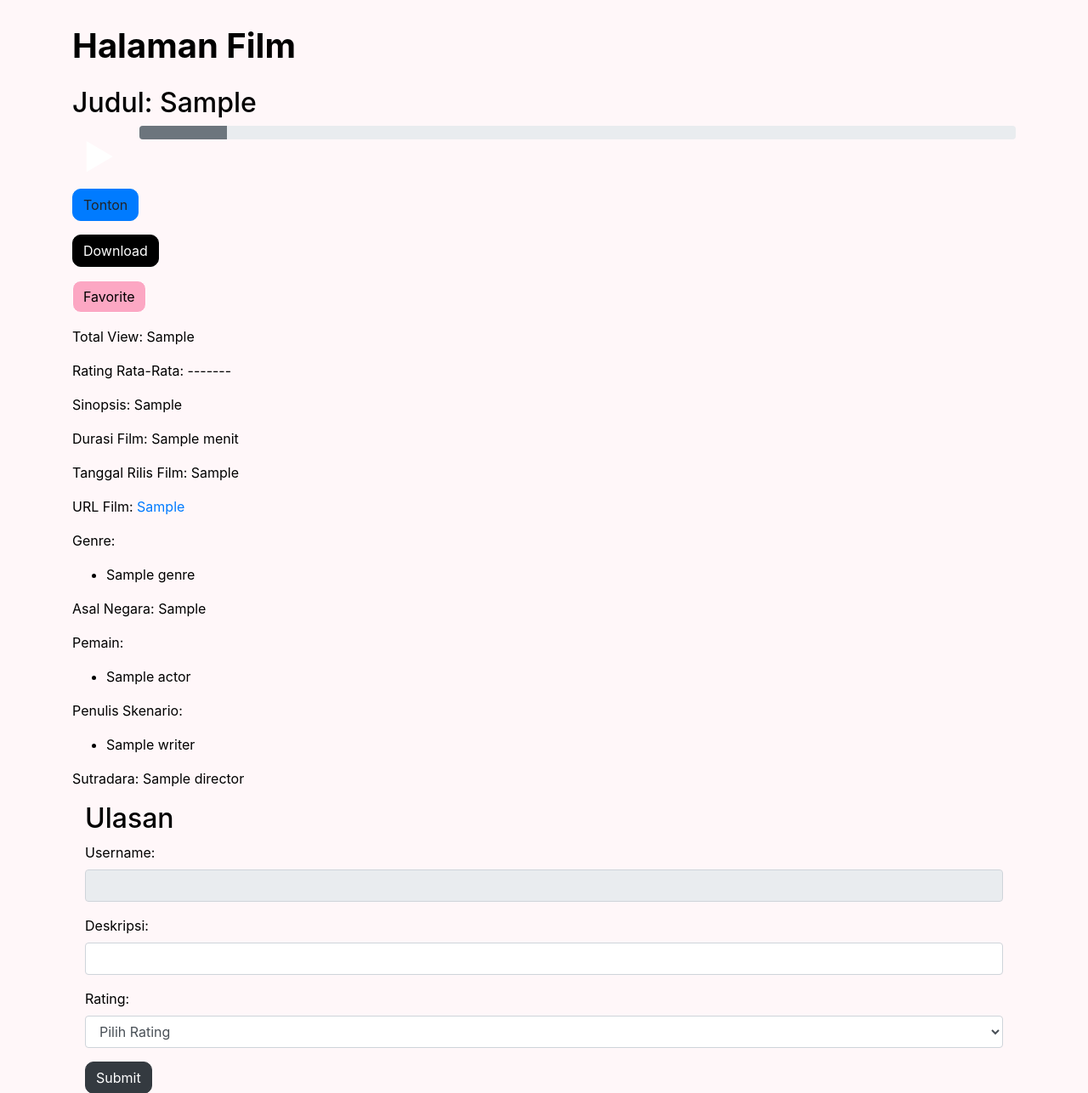
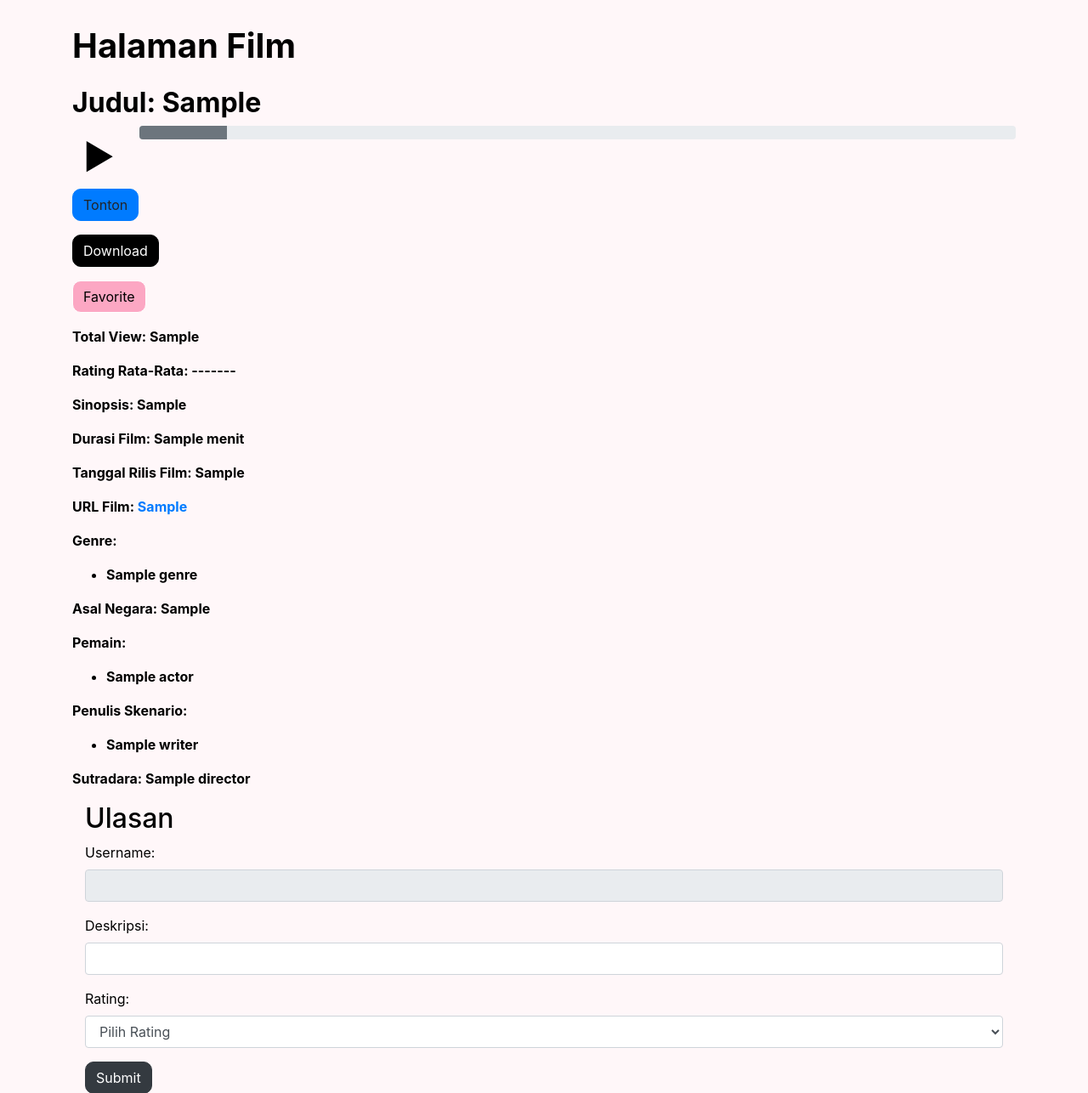
Before and after one commit to BASDAT-B-2/pacilflix-B-2, a Django app: template TK3_B_2/tayangan/templates/HalamanFilm.html in a window 1280 px wide. Shown: the part 71-1357 px from the top of the page at 85% size. Run offline with Django 5.2, Linux system fonts and the light colour scheme; the template is opened without the code that fills it: most values are stand-ins (such as "Sample title", 1, 10 or a date in 2020); some libraries are stand-ins or nearby versions; some web fonts are replaced.

Commit message:
clear tuple

```diff
--- a/TK3_B_2/tayangan/templates/HalamanEpisode.html
+++ b/TK3_B_2/tayangan/templates/HalamanEpisode.html
@@ -1,6 +1,6 @@
 {% extends 'base.html' %}
-
 {% block content %}
+{% load static %}
 <head>
   <meta charset="UTF-8">
   <meta name="viewport" content="width=device-width, initial-scale=1.0">
--- a/TK3_B_2/tayangan/templates/HalamanFilm.html
+++ b/TK3_B_2/tayangan/templates/HalamanFilm.html
@@ -123,6 +123,12 @@
       text-transform: none;
       color: var(--white);
     }
+
+    /* Tambahan gaya untuk membuat semua detail film bold */
+    .film-detail {
+      font-weight: bold;
+    }
+
   </style>
 
 </head>
@@ -133,12 +139,12 @@
 
   <!-- Informasi Film -->
   <div class="film-info">
-    <h2>Judul: {{ film_tinfo.1 }}<span id="judul-film"></span></h2>
+    <h2 class="film-detail">Judul: {{ film_tinfo.1 }}<span id="judul-film"></span></h2>
 
      <!-- Progress Bar -->
     <div class="d-flex align-items-start">
       <p></p>
-      <button id="btn-tonton" class="btn btn-triangle mr-3" style="font-size: 40px; color: white;">&#9658;</button>
+      <button id="btn-tonton" class="btn btn-triangle mr-3" style="font-size: 40px; color: black;">&#9658;</button>
       <p></p>
       <div class="progress flex-grow-1">
         <div class="progress-bar bg-secondary" id="progress-bar" role="progressbar" style="width: 10%;" aria-valuenow="10" aria-valuemin="0" aria-valuemax="100"></div>
@@ -168,33 +174,34 @@
   <p></p>
 </form>
 
-    <p>Total View: <span id="total-view">{{ view_info }}</span></p>
-    <p>Rating Rata-Rata: <span id="rating">-------</span></p>
-    <p>Sinopsis: <span id="sinopsis">{{ film_tinfo.2 }}</span></p>
-    <p>Durasi Film: <span id="durasi">{{ film.3 }} menit</span></p>
-    <p>Tanggal Rilis Film: <span id="tanggal-rilis">{{ film.2 }}</span></p>
-    <p>URL Film: <a href="{{ url_video_film }}" id="url-film">{{ film.1 }}</a></p>
-    <p>Genre:</p>
-    <ul>
-      {% for g in genres %}
-      <li><span id="genre-1">{{ g }}</span></li>
-      {% endfor %}
-      <!-- Lanjutkan dengan item genre lainnya jika diperlukan -->
-    </ul>
-    <p>Asal Negara: <span id="asal-negara">{{ film_tinfo.5 }}</span></p>
-    <p>Pemain:</p>
-    <ul>
+    <p class="film-detail">Total View: <span id="total-view">{{ view_info }}</span></p>
+    <p class="film-detail">Rating Rata-Rata: <span id="rating">-------</span></p>
+    <p class="film-detail">Sinopsis: <span id="sinopsis">{{ film_tinfo.2 }}</span></p>
+    <p class="film-detail">Durasi Film: <span id="durasi">{{ film.3 }} menit</span></p>
+    <p class="film-detail">Tanggal Rilis Film: <span id="tanggal-rilis">{{ film.2 }}</span></p>
+    <p class="film-detail">URL Film: <a href="{{ url_video_film }}" id="url-film">{{ film.1 }}</a></p>
+<p class="film-detail">Genre:</p>
+<ul class="film-detail">
+  {% for g in genres %}
+  <li><span id="genre-1">{{ g|cut:'('|cut:')'|cut:"'"|cut:'"' }}</span></li>
+  {% endfor %}
+  <!-- Lanjutkan dengan item genre lainnya jika diperlukan -->
+</ul>
+
+    <p class="film-detail">Asal Negara: <span id="asal-negara">{{ film_tinfo.5 }}</span></p>
+    <p class="film-detail">Pemain:</p>
+    <ul class="film-detail">
       {% for p in actors %}
         <li><span id="pemain-1"> {{ p }}</span></li>
         {% endfor %}
     </ul>
-    <p>Penulis Skenario:</p>
-    <ul>
+    <p class="film-detail">Penulis Skenario:</p>
+    <ul class="film-detail">
       {% for w in writers %}
-        <li><span id="penulis-skenario-1"> {{ w }} </span></li>
+        <li><span id="penulis-skenario-1">{{ w|cut:'('|cut:')'|cut:"'"|cut:'"' }}</span></li>
       {% endfor %}
     </ul>
-    <p>Sutradara: <span id="sutradara">{{ director }}</span></p>
+    <p class="film-detail">Sutradara: <span id="sutradara">{{ director|cut:'('|cut:')'|cut:"'"|cut:'"' }}</span></p>
   </div>
 
 <!-- Bagian Ulasan -->
@@ -236,8 +243,8 @@
     <thead>
       <tr>
         <th scope="col">Username</th>
+        <th scope="col">Rating</th>
         <th scope="col">Deskripsi</th>
-        <th scope="col">Rating</th>
       </tr>
     </thead>
     <tbody>
--- a/TK3_B_2/tayangan/templates/HalamanSeries.html
+++ b/TK3_B_2/tayangan/templates/HalamanSeries.html
@@ -137,7 +137,7 @@
     <p>Episode:</p>
     <ul>
       {% for episode in series_details.episodes %}
-      <li><a href="#">{{ episode.episode_title }}</a></li>
+      <li><a href="/series/{{ series_details.id_tayangan }}/episode/{{ episode.0 }}">Episode {{ episode.0 }}</a></li>
       {% endfor %}
     </ul>
 
@@ -222,8 +222,8 @@
       <thead>
         <tr>
           <th scope="col">Username</th>
+          <th scope="col">Rating</th>
           <th scope="col">Deskripsi</th>
-          <th scope="col">Rating</th>
         </tr>
       </thead>
       <tbody>
```
